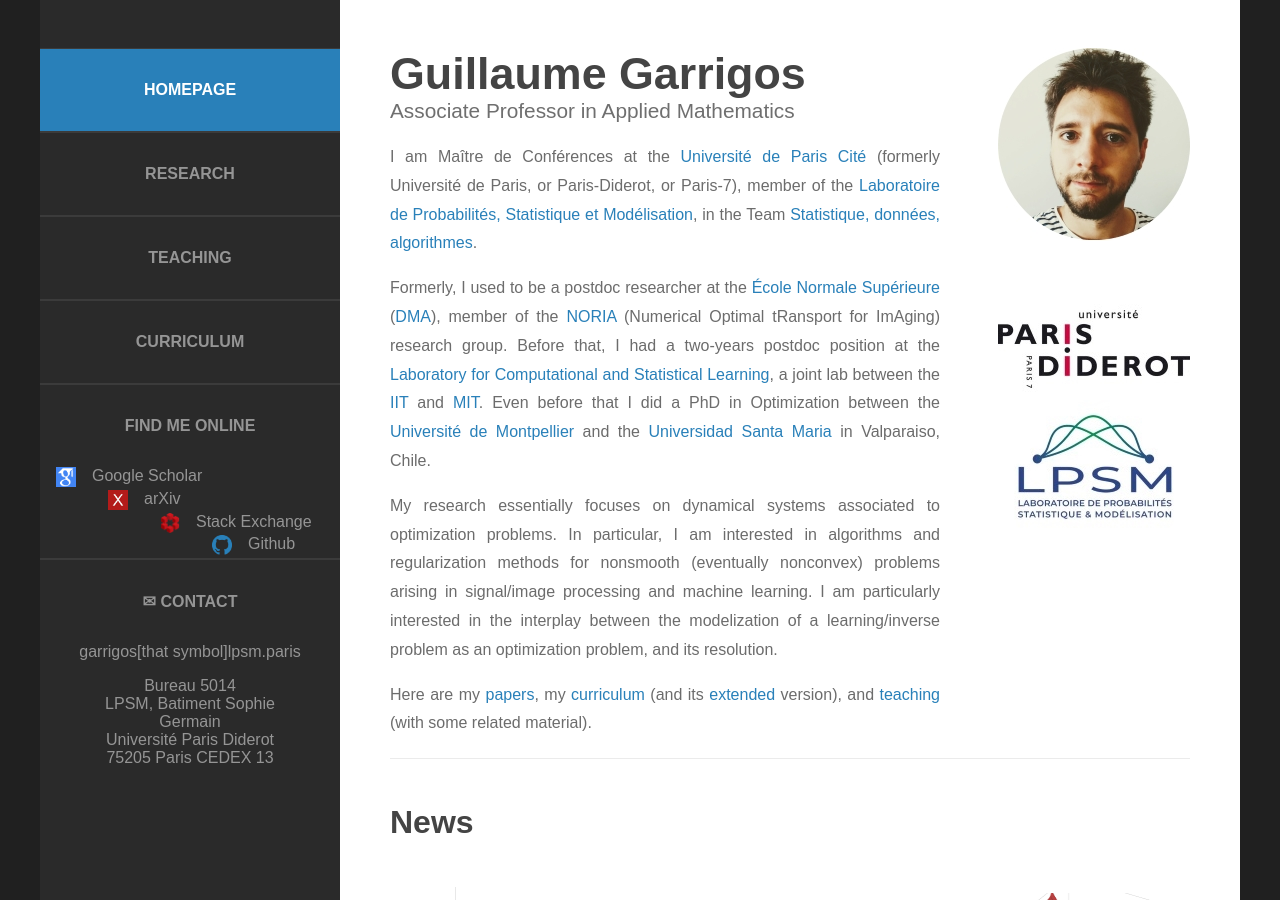
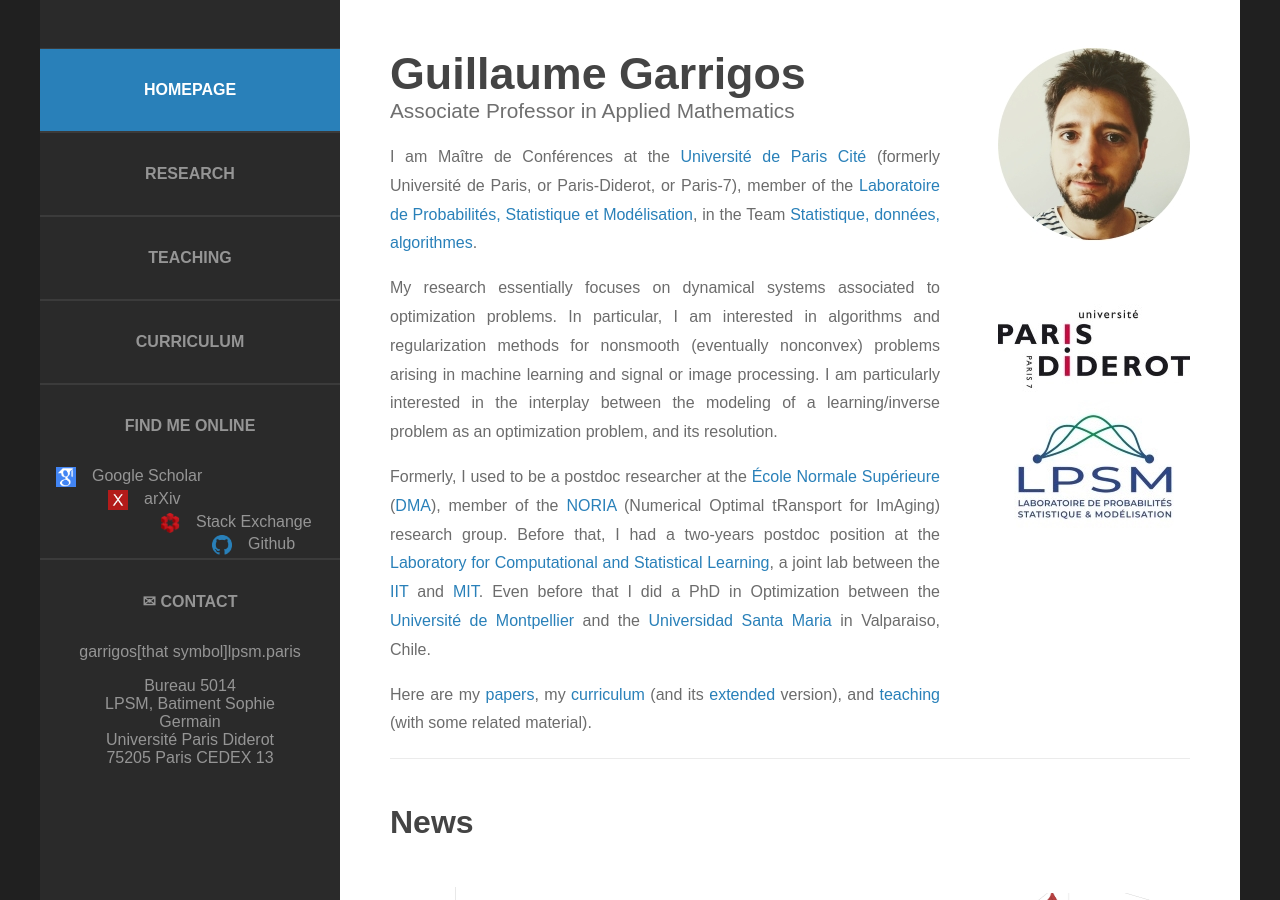
Before and after one commit to Guillaume-Garrigos/guillaume-garrigos.github.io, a Jekyll site: the page built from index.md, in a window 1280 px wide and 900 px high. Built offline with Jekyll 4.4.1, drawn with Linux system fonts in a browser that asks for light colours.

Commit message:
reorder presentation

```diff
--- a/index.md
+++ b/index.md
@@ -5,12 +5,12 @@ title: Homepage
 
 I am  Maître de Conférences at the [Université de Paris Cité](https://u-paris.fr/) (formerly Université de Paris, or Paris-Diderot, or Paris-7), member of the [Laboratoire de Probabilités, Statistique et Modélisation](https://www.lpsm.paris/), in the Team [Statistique, données, algorithmes](https://www.lpsm.paris/recherche/les-equipes/%C3%A9quipe-statistique/).
 
+My research essentially focuses on dynamical systems associated to optimization problems.
+In particular, I am interested in algorithms and regularization methods for nonsmooth (eventually nonconvex) problems arising in machine learning and signal or image processing.
+I am particularly interested in the interplay between the modeling of a learning/inverse problem as an optimization problem, and its resolution.
+
 Formerly, I used to be a postdoc researcher at the [École Normale Supérieure](http://www.ens.fr/) ([DMA](http://www.math.ens.fr/)), member of the [NORIA](http://www.gpeyre.com/noria/) (Numerical Optimal tRansport for ImAging) research group.
 Before that, I had a two-years postdoc position at the [Laboratory for Computational and Statistical Learning](http://lcsl.mit.edu), a joint lab between the [IIT](https://www.iit.it/it/home) and [MIT](http://web.mit.edu/).
 Even before that I did a PhD in Optimization between the [Université de Montpellier](http://www.umontpellier.fr/) and the [Universidad Santa Maria](http://www.usm.cl/) in Valparaiso, Chile.
 
-My research essentially focuses on dynamical systems associated to optimization problems.
-In particular, I am interested in algorithms and regularization methods for nonsmooth (eventually nonconvex) problems arising in signal/image processing and machine learning.
-I am particularly interested in the interplay between the modelization of a learning/inverse problem as an optimization problem, and its resolution.
-
 Here are my [papers](/research), my [curriculum](/curriculum/cv.pdf) (and its [extended](/curriculum/cv_long.pdf) version), and [teaching](/teaching) (with some related material).
```
